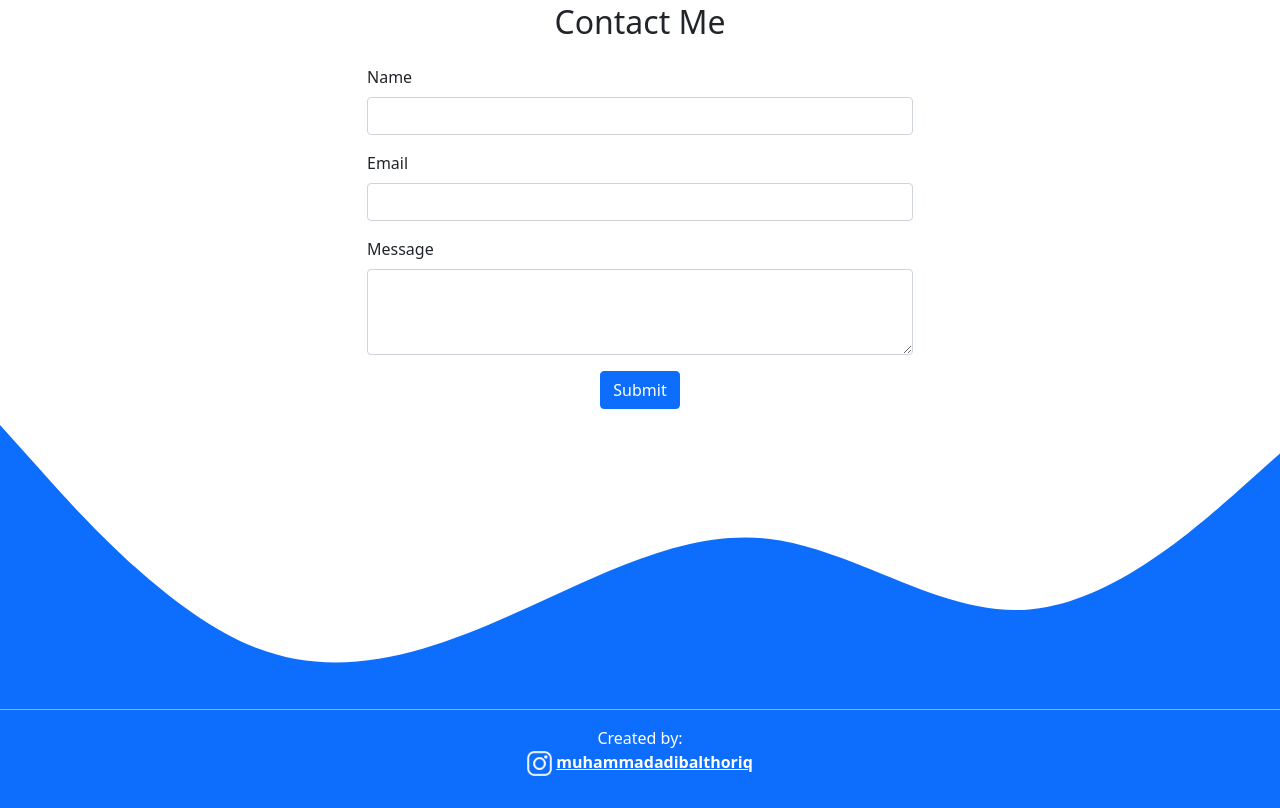
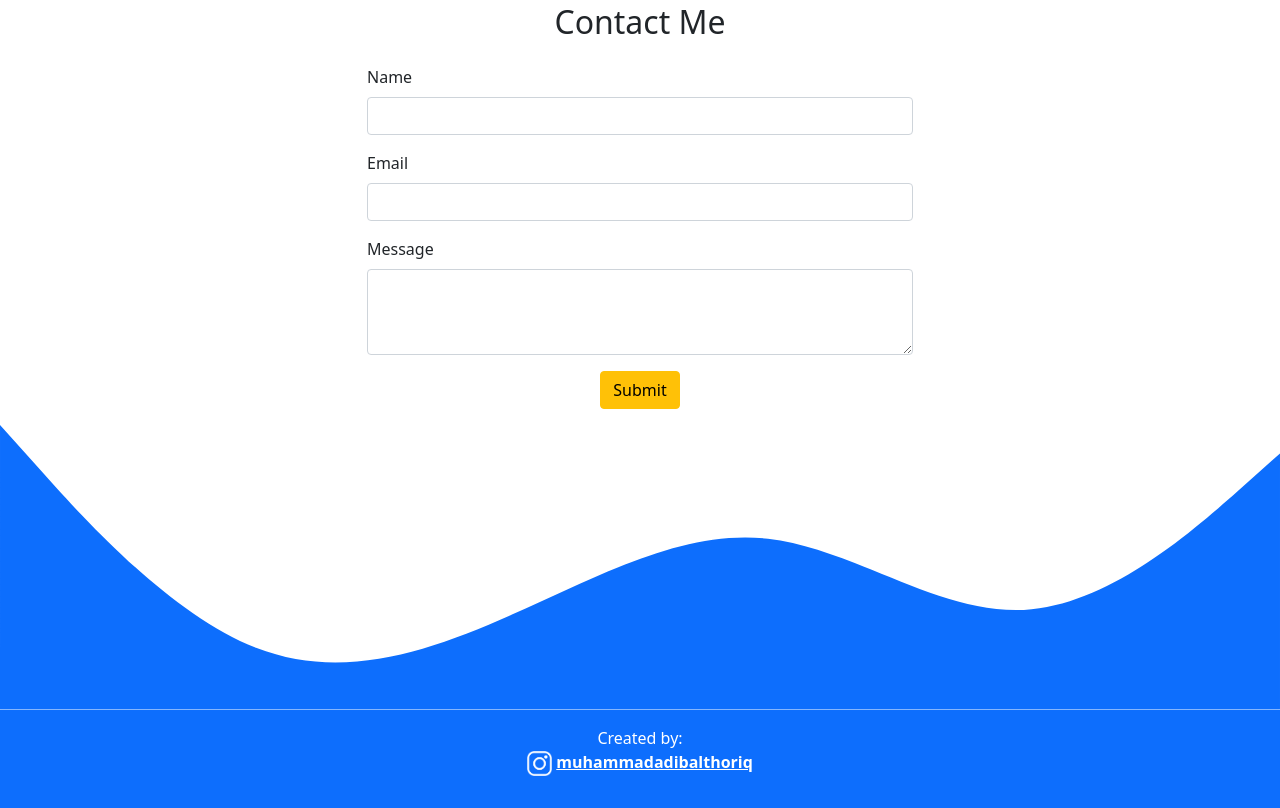
Before and after one commit to adibalthoriq/adibalthoriq.github.io, a plain HTML site: page index.html in a window 1280 px wide. Shown: the part 2228-3036 px from the top of the page. Drawn offline with nearby package versions, Linux system fonts and the light colour scheme.

Commit message:
tombol jadi hiaju

```diff
--- a/index.html
+++ b/index.html
@@ -149,7 +149,7 @@
                 <label for="pesan" class="form-label">Message</label>
                 <textarea class="form-control" id="pesan" rows="3"></textarea>
               </div>
-              <center><button type="submit" class="btn btn-primary mb-3">Submit</button></center>
+              <center><button type="submit" class="btn btn-warning mb-3">Submit</button></center>
             </form>
           </div>
         </div>
```
